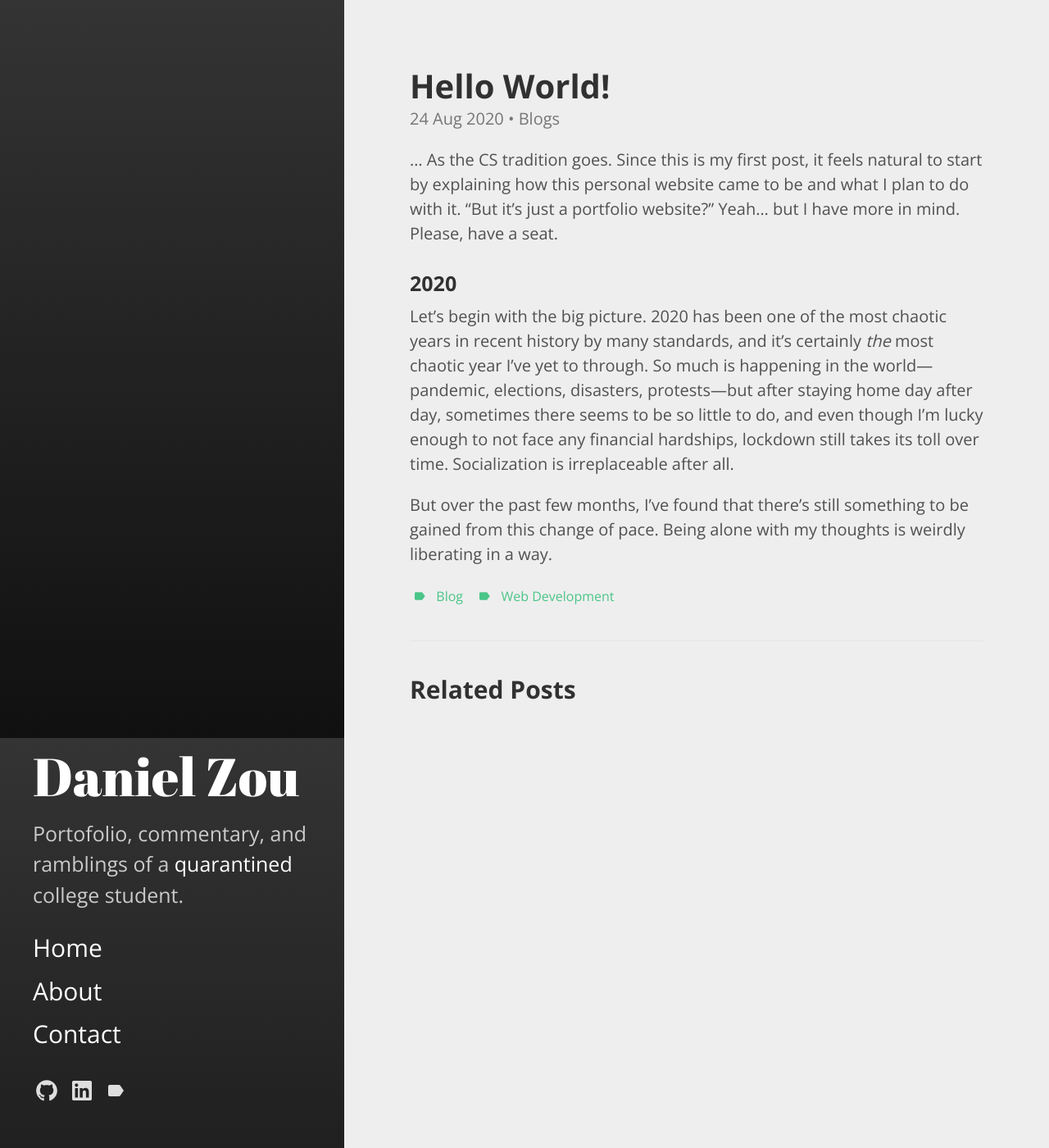
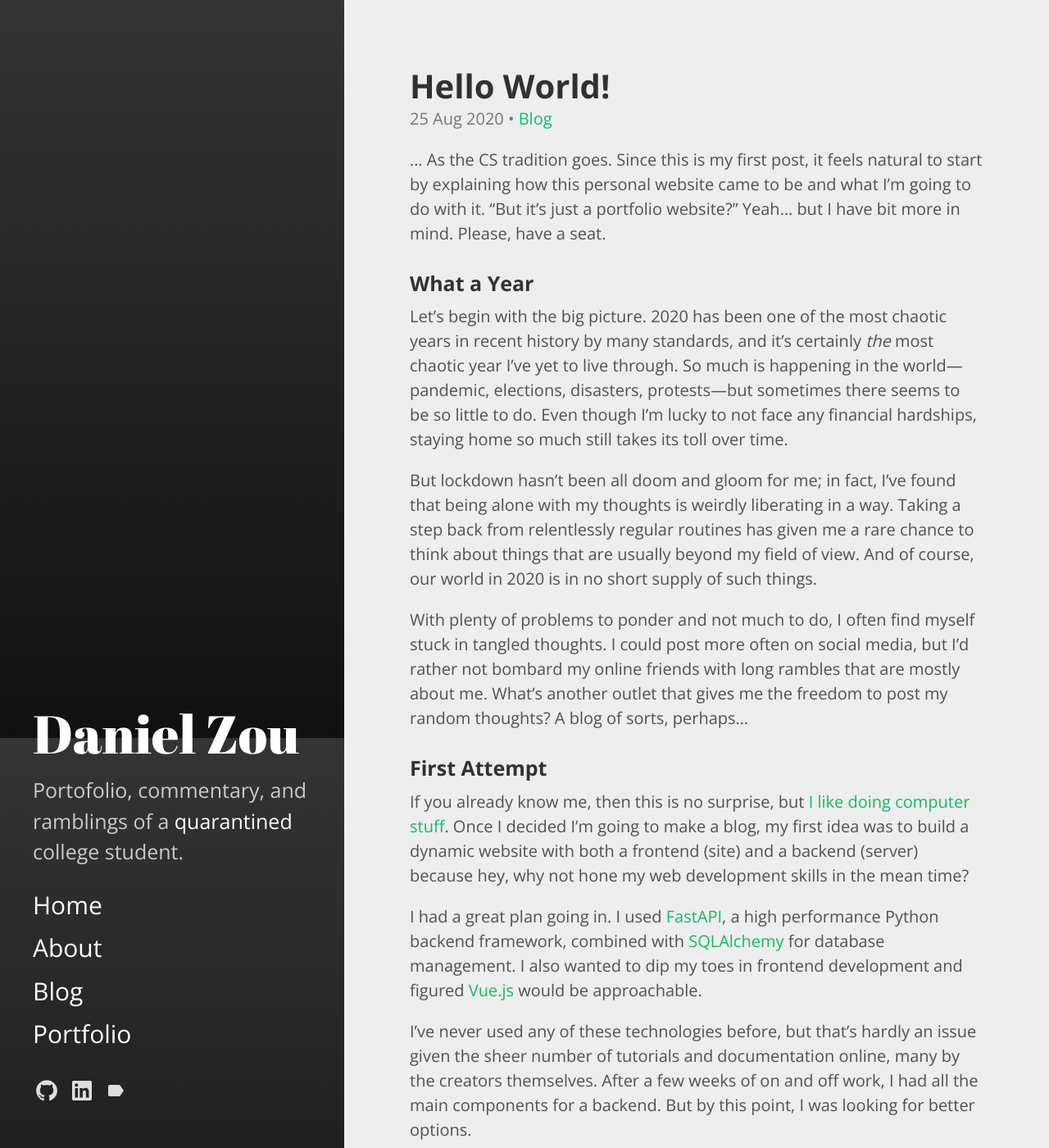
Before and after one commit to dlzou/dlzou.github.io, a Jekyll site: the page built from _posts/2020-08-24-hello-world.md, in a window 1280 px wide and 1400 px high. Shown: the whole window at 82% size. Built offline with Jekyll 4.4.1, drawn with Linux system fonts in a browser that asks for light colours; some of the changed text lies outside the part shown.

Commit message:
finished hello world post

```diff
--- a/_posts/2020-08-24-hello-world.md
+++ b/_posts/2020-08-24-hello-world.md
@@ -2,17 +2,49 @@
 layout: post
 title: Hello World!
 tags:
-- blog
+- meta
 - web development
 categories:
-- Blogs
-date: 2020-08-24 13:18:00 -05:00
+- Blog
+date: 2020-08-25 15:00:00 -05:00
 ---
 
-... As the CS tradition goes. Since this is my first post, it feels natural to start by explaining how this personal website came to be and what I plan to do with it. "But it's just a portfolio website?" Yeah... but I have more in mind. Please, have a seat.
+... As the CS tradition goes. Since this is my first post, it feels natural to start by explaining how this personal website came to be and what I'm going to do with it. "But it's just a portfolio website?" Yeah... but I have bit more in mind. Please, have a seat.
 
-### 2020
 
-Let's begin with the big picture. 2020 has been one of the most chaotic years in recent history by many standards, and it's certainly *the* most chaotic year I've yet to through. So much is happening in the world---pandemic, elections, disasters, protests---but after staying home day after day, sometimes there seems to be so little to do, and even though I'm lucky enough to not face any financial hardships, lockdown still takes its toll over time. Socialization is irreplaceable after all.
+### What a Year
 
-But over the past few months, I've found that there's still something to be gained from this change of pace. Being alone with my thoughts is weirdly liberating in a way.
+Let's begin with the big picture. 2020 has been one of the most chaotic years in recent history by many standards, and it's certainly *the* most chaotic year I've yet to live through. So much is happening in the world---pandemic, elections, disasters, protests---but sometimes there seems to be so little to do. Even though I'm lucky to not face any financial hardships, staying home so much still takes its toll over time.
+
+But lockdown hasn't been all doom and gloom for me; in fact, I've found that being alone with my thoughts is weirdly liberating in a way. Taking a step back from relentlessly regular routines has given me a rare chance to think about things that are usually beyond my field of view. And of course, our world in 2020 is in no short supply of such things.
+
+With plenty of problems to ponder and not much to do, I often find myself stuck in tangled thoughts. I could post more often on social media, but I'd rather not bombard my online friends with long rambles that are mostly about me. What's another outlet that gives me the freedom to post my random thoughts? A blog of sorts, perhaps...
+
+
+### First Attempt
+
+If you already know me, then this is no surprise, but [I like doing computer stuff](https://i.imgur.com/Hfzf14T.gif). Once I decided I'm going to make a blog, my first idea was to build a dynamic website with both a frontend (site) and a backend (server) because hey, why not hone my web development skills in the mean time?
+
+I had a great plan going in. I used [FastAPI](https://fastapi.tiangolo.com/), a high performance Python backend framework, combined with [SQLAlchemy](https://www.sqlalchemy.org/) for database management. I also wanted to dip my toes in frontend development and figured [Vue.js](https://vuejs.org/) would be approachable.
+
+I've never used any of these technologies before, but that's hardly an issue given the sheer number of tutorials and documentation online, many by the creators themselves. After a few weeks of on and off work, I had all the main components for a backend. But by this point, I was looking for better options.
+
+As the name suggests, a dynamic web app has a lot of moving parts. Like any other software beyond simple scripts, it's one thing to get it working during development, and a whole different thing to make sure it *always* works when you leave it out in the "real world." In other words, 👻 **integration tests** 👻. Had I finished both the backend and frontend, I still must do testing and maintenance. And there's still deployment and the cost of getting a remote host.
+
+I still believe that the tools I used were some of the best. Impressively, all three projects I linked above were started by individuals who were motivated to make countless developers' lives easier while expecting nothing in return. I am grateful to them, and by extension, the entire open source community. The next time I work on a more ambitious web app, I may turn to these tools again. However, I admit they are overkill for a personal site.
+
+
+### Building This Site
+
+This whole time, I underestimated how powerful and ubiquitous static blogging has become. For the unfamiliar, static sites don't talk to a backend server, which means no forms, no live updates, etc. Static sites are light and fast, but they are considered less interactive than dynamic ones. Think: those plain HTML pages you come across while searching up a physics equation.
+
+But it seems that I've been behind the curve, because new technologies and services are bringing more and more features to static sites. One of them is [Jekyll](https://jekyllrb.com/). Jekyll has everything I'm looking for---open source, content management system, built-in pagination, a cool vertical theme---and then some. It took me just one afternoon to set it up and play with some styling, and now it's hosted on [GitHub Pages](https://pages.github.com/), free of charge and free of upkeep. This process gave me appreciation for the difference made by choosing the right tool.
+
+Also, shoutout to [@mdo](https://github.com/poole/hyde) and [@fongandrew](https://github.com/fongandrew/hydeout) for the fresh-looking theme.
+
+(Might sound like a sponsored message, but I pinky swear it's not)
+
+
+### Plans For This Site
+
+A main use of this website will be to show off some of my past and future projects. However, I also expect to leave some loosely organized thoughts here as they come, mostly to do with tech. It's a bit more interesting that way.
--- a/_sass/hydeout/_posts.scss
+++ b/_sass/hydeout/_posts.scss
@@ -47,7 +47,7 @@ h2.page-title {
   }
 
   li a {
-    color: $gray-4;
+    color: $gray-5;
   }
 
   li small {
```
Also changed, not shown: blog.md (added, +5 -0 lines), contact.md (deleted, +0 -6 lines), portfolio.md (added, +5 -0 lines), favicon.ico (added), favicon.png (added).
